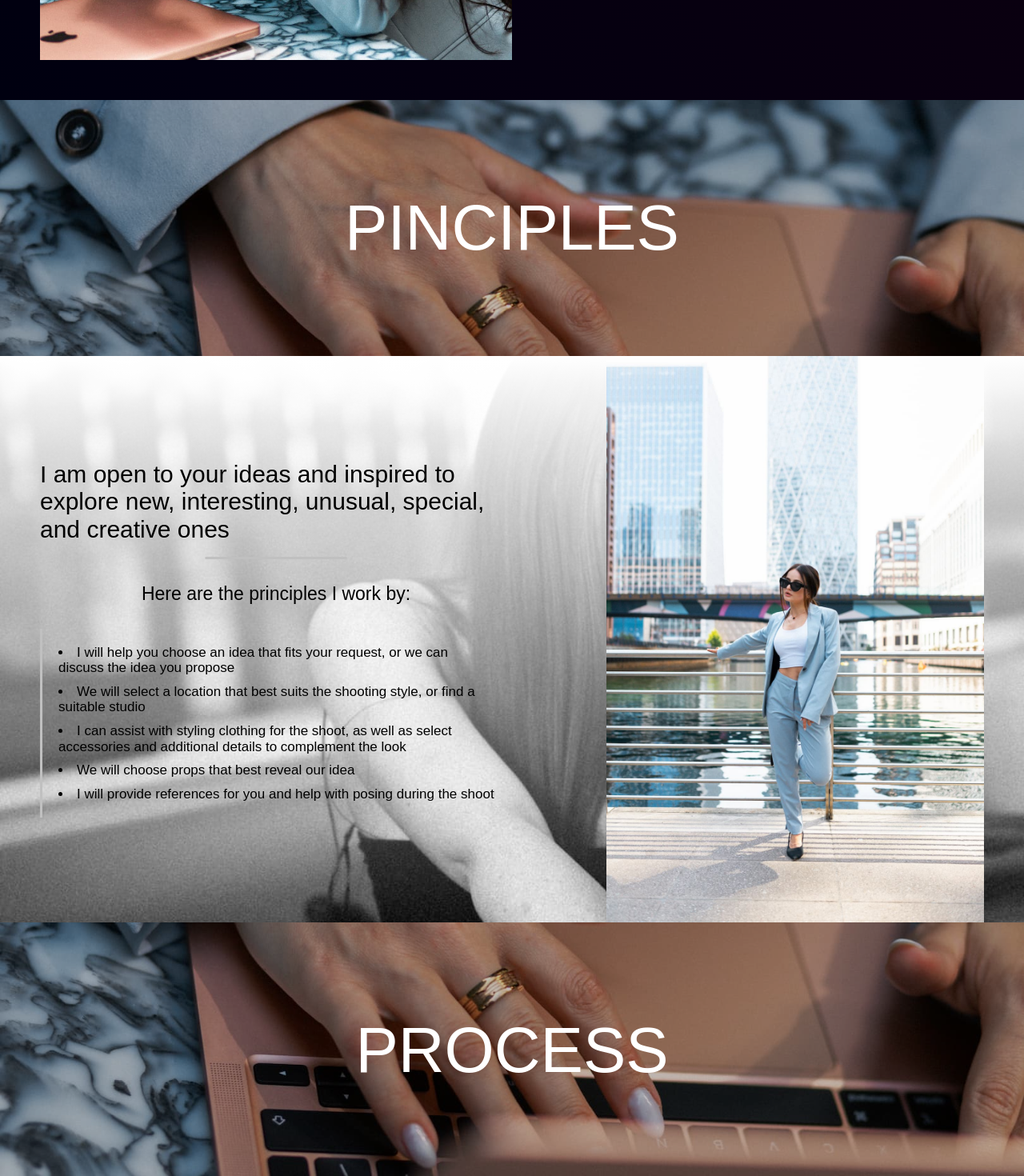
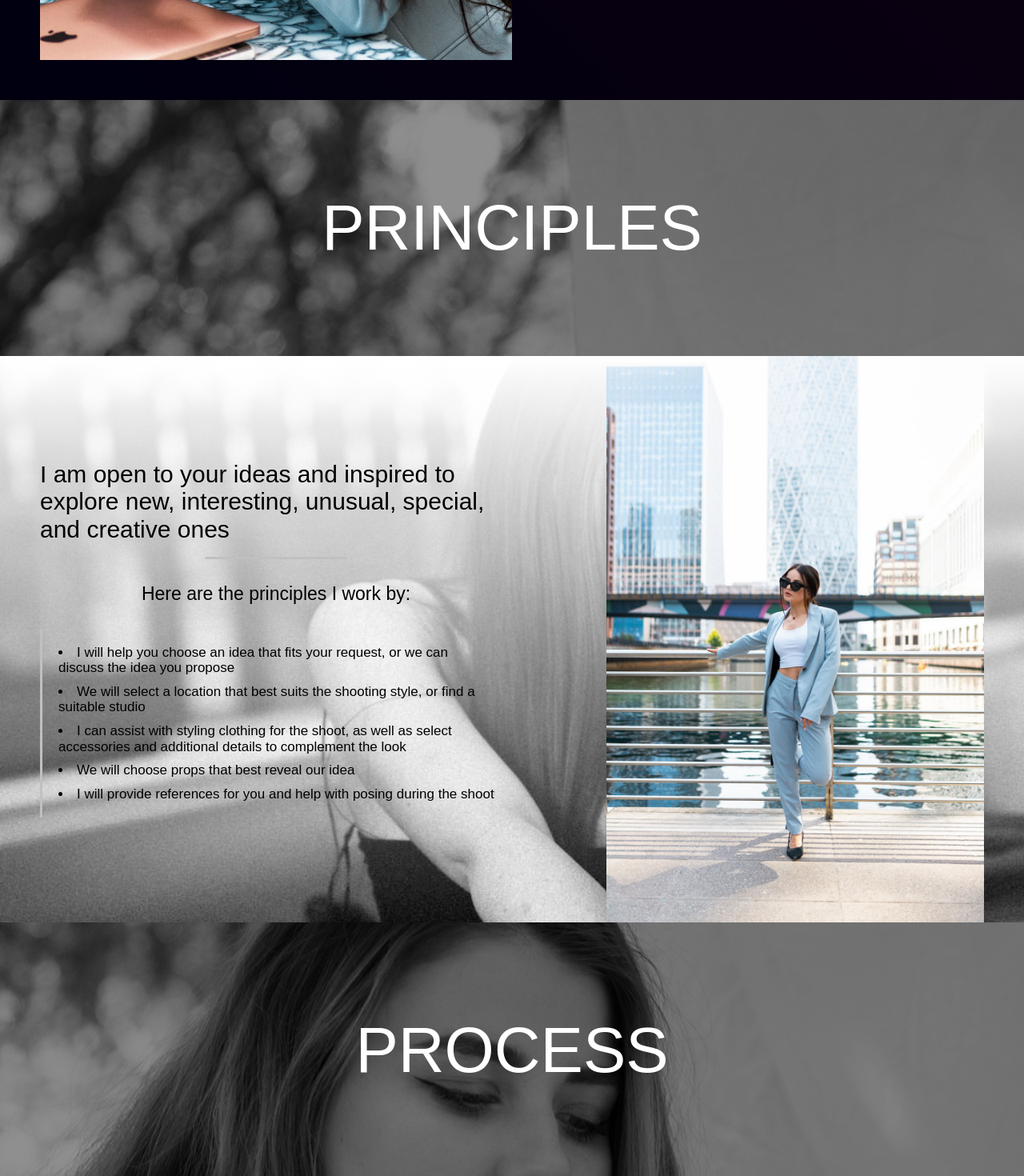
Before and after one commit to roma-cwby/photo, a React (Create React App) app: page / in a window 1280 px wide. Shown: the part 1760-3230 px from the top of the page at 80% size. Built offline with nearby package versions, Linux system fonts and the light colour scheme; the HTML template or start-up script is replaced by a standard one; a web font is replaced by a local one.

Commit message:
section title bg

```diff
--- a/src/App.js
+++ b/src/App.js
@@ -16,15 +16,15 @@ function App() {
       <Header />
       <Hero />
       <About />
-      <SectionTitle title={getText('principles')} />
+      <SectionTitle title={getText('principles')} position="5" />
       <Principles />
-      <SectionTitle title={getText('process')} />
+      <SectionTitle title={getText('process')} position="25" />
       <Process />
-      <SectionTitle title={getText('gallery')} />
+      <SectionTitle title={getText('gallery')} position="45" />
       <Gallery />
-      <SectionTitle title={getText('price')} />
+      <SectionTitle title={getText('price')} position="65" />
       <Pricing />
-      <SectionTitle title={getText('contacts')} />
+      <SectionTitle title={getText('contacts')} position="85" />
       <Contacts />
       <Footer />
     </>
--- a/src/components/Process/Process.jsx
+++ b/src/components/Process/Process.jsx
@@ -11,7 +11,6 @@ export const Process = () => {
       }}
     >
       <div className="container section__container">
-        {/* <h2>{getText('processTitle')}</h2> */}
         <ul>
           <li>
             <span>1</span>
--- a/src/components/SectionTitle/SectionTitle.jsx
+++ b/src/components/SectionTitle/SectionTitle.jsx
@@ -1,8 +1,14 @@
 import { PhotoTitle } from './SectionTitle.styled';
+import bg from '../../img/sectionTitleBg.jpg';
 
-export const SectionTitle = ({ title }) => {
+export const SectionTitle = ({ title, position }) => {
   return (
-    <PhotoTitle>
+    <PhotoTitle
+      style={{
+        background: `linear-gradient(#00000070, #00000070), url(${bg})`,
+        backgroundPosition: `center ${position}%`,
+      }}
+    >
       <h2>{title}</h2>
     </PhotoTitle>
   );
--- a/src/components/SectionTitle/SectionTitle.styled.js
+++ b/src/components/SectionTitle/SectionTitle.styled.js
@@ -8,10 +8,8 @@ export const PhotoTitle = styled.div`
   width: 100%;
   height: 40vh;
 
-  background-color: transparent;
   background-repeat: no-repeat;
   background-size: cover;
-  background-position: center;
 
   h2 {
     color: var(--white-color);
--- a/src/helpers/languages.js
+++ b/src/helpers/languages.js
@@ -6,7 +6,7 @@ const text = {
     ua: 'Про',
   },
   principles: {
-    en: 'Pinciples',
+    en: 'Principles',
     ua: 'Принципи',
   },
   gallery: {
--- a/src/index.css
+++ b/src/index.css
@@ -35,8 +35,6 @@ body {
     sans-serif;
   -webkit-font-smoothing: antialiased;
   -moz-osx-font-smoothing: grayscale;
-
-  transition: background var(--transition);
 
   background: linear-gradient(#00000040, #00000040) , url('./img/24.jpg');
   background-position: top;
```
Also changed, not shown: src/components/Process/Process.styled.js (+0 -8 lines), src/img/sectionTitleBg.jpg (added).
